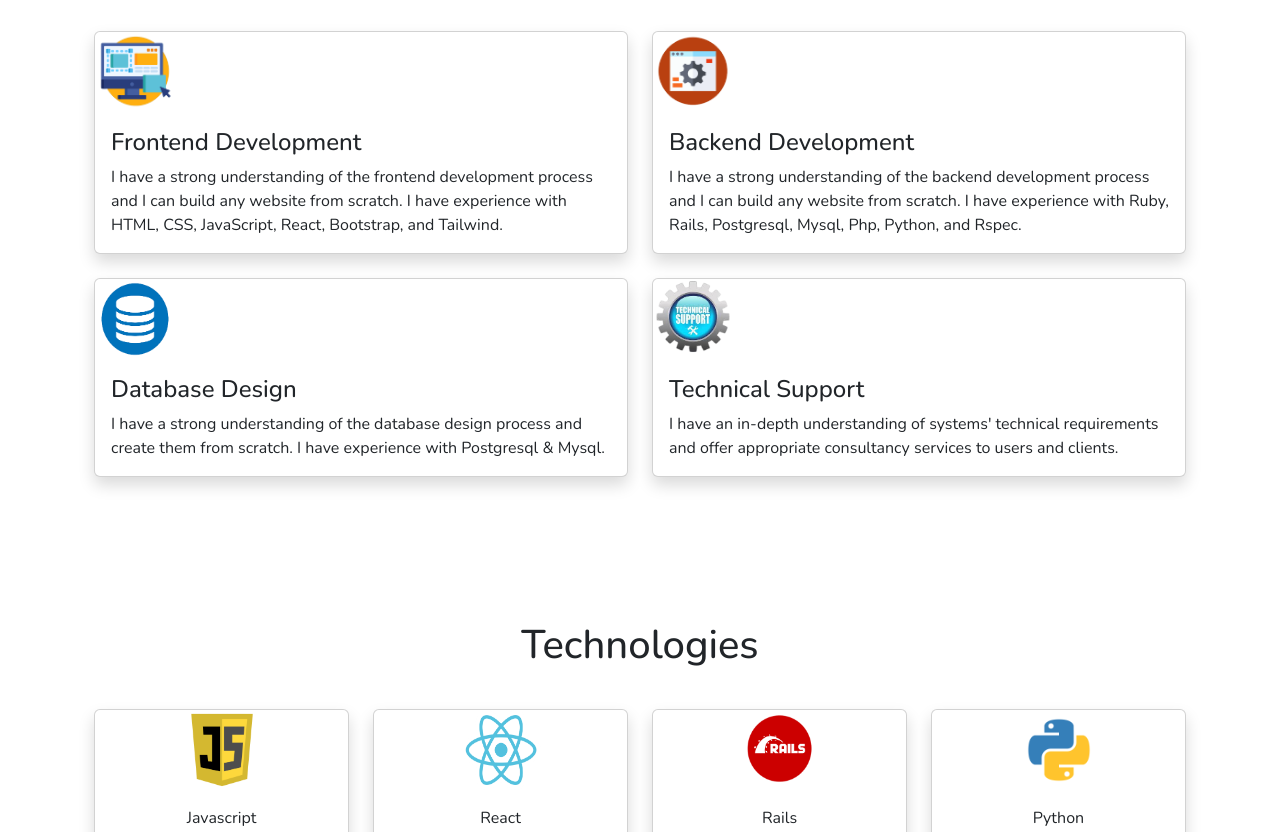
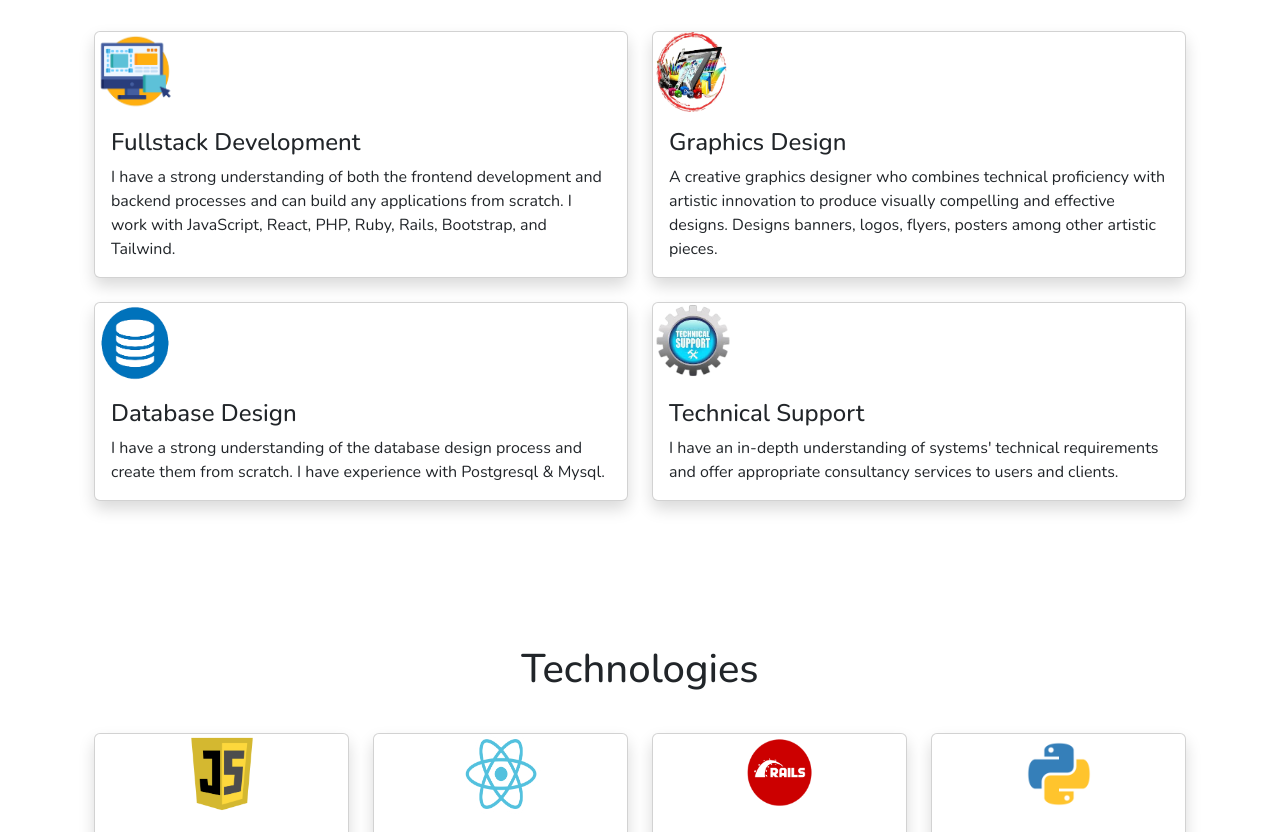
Before and after one commit to ndurivin/my-react-portfolio, a React (Vite) app: page / in a window 1280 px wide. Shown: the part 2140-2972 px from the top of the page. Built offline with nearby package versions, Linux system fonts and the light colour scheme.

Commit message:
Updates services to include graphics design

```diff
--- a/src/components/About.jsx
+++ b/src/components/About.jsx
@@ -33,7 +33,8 @@ const Hero = () => {
   const [text] = useTypewriter({
     words: [
       "Full-Stack Developer..",
-      "Digital Literacy Trainer",
+      "Graphics Designer..",
+      "Digital Literacy Trainer..s",
       "Technical Mentor..",
     ],
     loop: {},
--- a/src/components/Services.jsx
+++ b/src/components/Services.jsx
@@ -1,5 +1,5 @@
 import { useEffect } from "react";
-import backend from "../assets/Backend.png";
+import graphics from "../assets/graphics.png";
 import frontend from "../assets/Frontend.png";
 import database from "../assets/database.png";
 import support from "../assets/support.png";
@@ -14,15 +14,15 @@ const Services = () => {
   const services = [
     {
       id: 1,
-      title: "Frontend Development",
-      desc: "I have a strong understanding of the frontend development process and I can build any website from scratch. I have experience with HTML, CSS, JavaScript, React, Bootstrap, and Tailwind.",
+      title: "Fullstack Development",
+      desc: "I have a strong understanding of both the frontend development and backend processes and can build any applications from scratch. I work with JavaScript, React, PHP, Ruby, Rails, Bootstrap, and Tailwind.",
       icon: frontend,
     },
     {
       id: 2,
-      title: "Backend Development",
-      desc: "I have a strong understanding of the backend development process and I can build any website from scratch. I have experience with Ruby, Rails, Postgresql, Mysql, Php, Python, and Rspec.",
-      icon: backend,
+      title: "Graphics Design",
+      desc: "A creative graphics designer who combines technical proficiency with artistic innovation to produce visually compelling and effective designs. Designs banners, logos, flyers, posters among other artistic pieces.",
+      icon: graphics,
     },
     {
       id: 3,
--- a/src/index.css
+++ b/src/index.css
@@ -10,6 +10,9 @@ html {
 
 .nav-link {
   cursor: pointer;
+}
+.nav-link:hover {
+  color: rgb(236, 5, 13);
 }
 .services-icon {
   height: 80px !important;
```
Also changed, not shown: src/assets/graphics.png (added).
